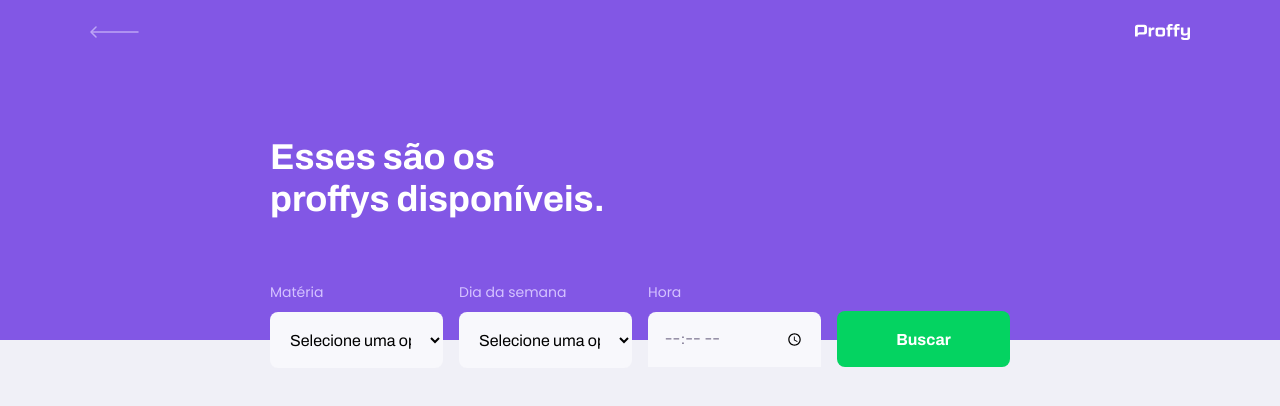
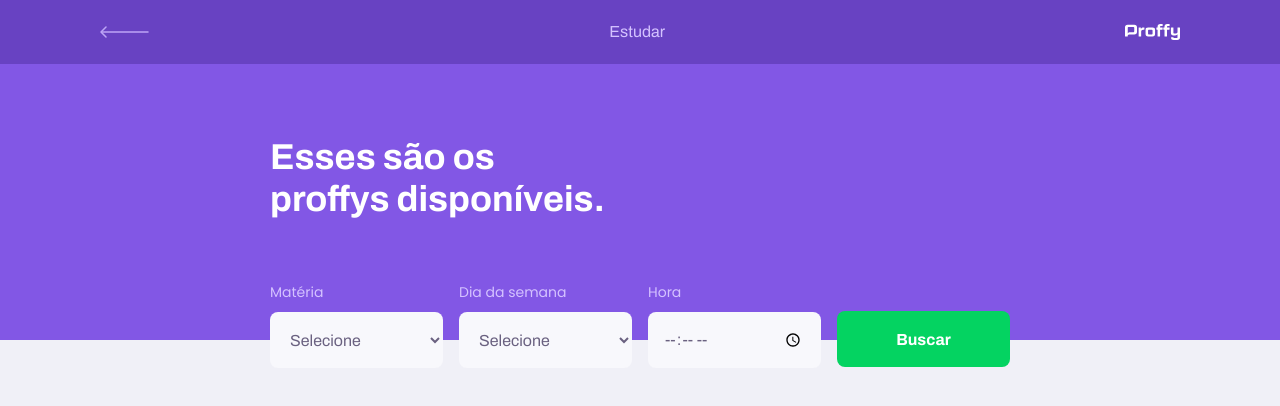
Before and after one commit to gustavofbc/nlw2, a React (Create React App) app in the folder web/: page /study in a window 1280 px wide. Shown: the top 406 px of the page. Built offline with nearby package versions, Linux system fonts and the light colour scheme.

Commit message:
correçoes gerais de css nas telas de: cadastro de usuario, teacherForm, teacherList e principal

```diff
--- a/web/src/components/PageHeader/index.tsx
+++ b/web/src/components/PageHeader/index.tsx
@@ -8,16 +8,18 @@ import "./styles.css";
 
 interface PageHeaderProps {
     title: string;
-    description?: string //o "?" torna-o opcional
+    description?: string; //o "?" torna-o opcional
+    pageTitle?: string;
 }
 
 const PageHeader: React.FC<PageHeaderProps> = (props) => {
     return (
         <header className="page-header">
             <div className="top-bar-container">
-                <Link to="/">
+                <Link to="/home">
                     <img src={backIcon} alt="Voltar"/>
                 </Link>
+                <p>{props.pageTitle}</p>
                 <img src={logoIcon} alt="Proffy"/>
             </div>
 
--- a/web/src/components/PageHeader/styles.css
+++ b/web/src/components/PageHeader/styles.css
@@ -5,13 +5,14 @@
 }
 
 .page-header .top-bar-container{
-    width: 90%;
+    width: 100%;
     margin: 0 auto;
     display: flex;
     justify-content: space-between;
     align-items: center;
     color: var(--text-in-primary);
-    padding: 1.6rem 0;
+    background-color: var(--color-primary-darker);
+    padding: 1.6rem 1.6rem;
 }
 
 .page-header .top-bar-container a {
@@ -25,6 +26,13 @@
 
 .page-header .top-bar-container > img {
     height: 1.6rem;
+}
+
+.page-header .top-bar-container p {
+    /* max-width: 30rem; */
+    font: 400 1.6rem Archivo;
+    line-height: 2.6rem;
+    color: var(--color-text-in-primary);
 }
 
 .page-header .header-content{
@@ -54,7 +62,9 @@
     }
 
     .page-header .top-bar-container {
-        max-width: 1100px;
+        width: 100%;
+        padding-left: 100px;
+        padding-right: 100px;
     }
 
     .page-header .header-content {
--- a/web/src/components/Select/index.tsx
+++ b/web/src/components/Select/index.tsx
@@ -16,7 +16,7 @@ const Select: React.FC<SelectProps> = ({label, name, options, ...rest}) => {
         <div className="select-block">
             <label htmlFor={name}>{label}</label>
             <select value="" id={name} {...rest}>
-                <option value="" disabled hidden>Selecione uma opção</option>
+                <option value="" disabled hidden>Selecione</option>
                 {options.map(option => {
                     return <option key={option.value} value={option.value}>{option.label}</option>
                 })}
--- a/web/src/components/Select/styles.css
+++ b/web/src/components/Select/styles.css
@@ -15,6 +15,7 @@
     height: 5.6rem;
     margin-top: 0.8rem;
     border-radius: 0.8rem;
+    color: var(--color-text-base);
     background-color: var(--color-input-background);
     border: 1px solid var(--color-line-in-text);
     outline: 0;
--- a/web/src/pages/Principal/index.tsx
+++ b/web/src/pages/Principal/index.tsx
@@ -44,11 +44,11 @@ function Principal() {
             if(tipoInput.type == "password"){
                 tipoInput.type = "text";
                 imgIcon.src = eyeOpenIcon;
-                imgIcon.style.padding = "10px";
+                imgIcon.style.padding = "5px";
             } else{
                 tipoInput.type = "password";
                 imgIcon.src = eyeIcon;
-                imgIcon.style.padding = "6px";
+                imgIcon.style.padding = "2px";
             }
         }
     }
--- a/web/src/pages/Principal/styles.css
+++ b/web/src/pages/Principal/styles.css
@@ -48,14 +48,14 @@
 }
 
 /* botões da tela de login */
-.input-block input {
+.lado-b-content .input-block input {
     height: 55px;
     font: 400 1.4rem Poppins;
     border-radius: 8px 8px 0px 0px;
     color: var(--color-line-in-text);
 }
 
-.input-block + .input-block input{
+.lado-b-content .input-block + .input-block input{
     margin-top: -1.5rem;
     border-radius: 0px 0px 8px 8px;
 }
--- a/web/src/pages/RegisterUser/index.tsx
+++ b/web/src/pages/RegisterUser/index.tsx
@@ -45,11 +45,11 @@ function RegisterUser() {
             if(tipoInput.type == "password"){
                 tipoInput.type = "text";
                 imgIcon.src = eyeOpenIcon;
-                imgIcon.style.padding = "10px";
+                imgIcon.style.padding = "5px";
             } else{
                 tipoInput.type = "password";
                 imgIcon.src = eyeIcon;
-                imgIcon.style.padding = "6px";
+                imgIcon.style.padding = "2px";
             }
         }
     }
--- a/web/src/pages/RegisterUser/styles.css
+++ b/web/src/pages/RegisterUser/styles.css
@@ -43,7 +43,7 @@
 }
 
 #page-register-user button {
-    margin-top: 2rem;
+    margin-top: 4rem;
     margin-bottom: 10rem;
 }
 
@@ -51,6 +51,10 @@
     width: 45%;
     display: flex;
     flex-direction: column;
+}
+
+#form-register-user .form-register-user-content input{
+    margin-top: -1.2rem;
 }
 
 /* estilos da logo */
--- a/web/src/pages/TeacherList/index.tsx
+++ b/web/src/pages/TeacherList/index.tsx
@@ -34,7 +34,10 @@ function TeacherList() {
 
     return (
         <div id="page-teacher-list" className="container">
-            <PageHeader title='Esses são os proffys disponíveis.'>
+            <PageHeader
+                title='Esses são os proffys disponíveis.'
+                pageTitle='Estudar'
+            >
                 <form id="search-teachers" onSubmit={searchTeachers}>
                     <Select
                         name="subject"
--- a/web/src/pages/TeatherForm/index.tsx
+++ b/web/src/pages/TeatherForm/index.tsx
@@ -61,7 +61,7 @@ adiciona um novo elemento no final desse array*/
         }).then( () => {
             alert('Cadastro realizado com sucesso');
 
-            history.push('/');
+            history.push('/home');
         }).catch( () => {
             alert('Erro no cadastro')
             })
@@ -79,8 +79,10 @@ adiciona um novo elemento no final desse array*/
 
     return (
         <div id="page-teacher-form" className="container">
-            <PageHeader title='Que incrível que você quer dar aulas.'
+            <PageHeader
+                title='Que incrível que você quer dar aulas.'
                 description='O primeiro passo é preencher esse formulário de inscrição'
+                pageTitle='Dar aulas'
             />
 
             <main>
```
Also changed, not shown: 1 other file (tests, documents, lock files or other folders).
